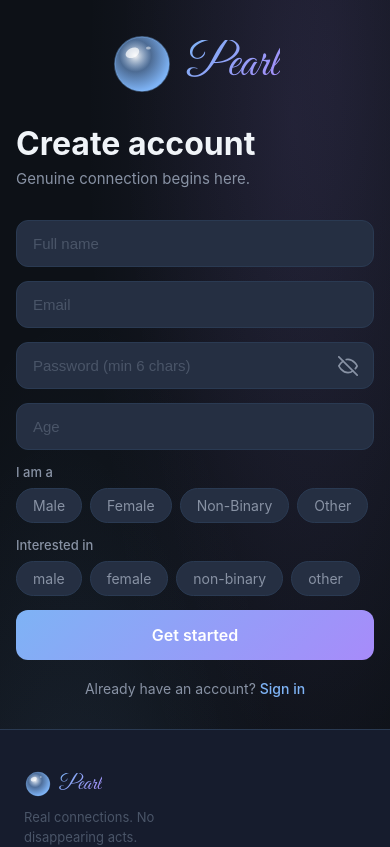
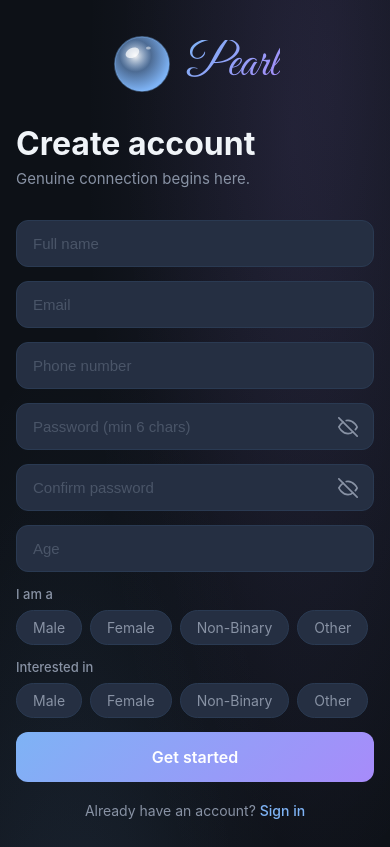
Before and after one commit to mmbower1/dating-app, a React (Vite) app: page /register in a window 390 px wide. Shown: the top 847 px of the page. Built offline with nearby package versions, Linux system fonts and the light colour scheme.

Commit message:
Add confirm password and phone number fields to register
- Frontend validates passwords match before submitting
- Both fields have eye toggle for password visibility
- Phone stored in User model, passed through auth controller

Co-Authored-By: Claude Sonnet 4.6 <noreply@anthropic.com>

```diff
--- a/src/pages/Register.tsx
+++ b/src/pages/Register.tsx
@@ -34,11 +34,14 @@ const Register = () => {
     name: '',
     email: '',
     password: '',
+    confirmPassword: '',
+    phone: '',
     age: '',
     gender: '',
     interestedIn: [] as string[],
   });
   const [showPassword, setShowPassword] = useState(false);
+  const [showConfirm, setShowConfirm] = useState(false);
   const [error, setError] = useState('');
   const [loading, setLoading] = useState(false);
 
@@ -53,11 +56,16 @@ const Register = () => {
   const handleSubmit = async (e: FormEvent) => {
     e.preventDefault();
     setError('');
+    if (form.password !== form.confirmPassword) {
+      setError('Passwords do not match');
+      return;
+    }
     if (!form.gender) { setError('Please select your gender'); return; }
     if (!form.interestedIn.length) { setError('Please select who you are interested in'); return; }
     setLoading(true);
     try {
-      await register({ ...form, age: Number(form.age) });
+      const { confirmPassword, ...rest } = form;
+      await register({ ...rest, age: Number(rest.age) });
       navigate('/');
     } catch {
       setError('Registration failed. Email may already be in use.');
@@ -90,6 +98,13 @@ const Register = () => {
               onChange={(e) => setForm({ ...form, email: e.target.value })}
               required
             />
+            <input
+              type="tel"
+              placeholder="Phone number"
+              value={form.phone}
+              onChange={(e) => setForm({ ...form, phone: e.target.value })}
+              required
+            />
             <div className="password-field">
               <input
                 type={showPassword ? 'text' : 'password'}
@@ -106,6 +121,24 @@ const Register = () => {
                 aria-label={showPassword ? 'Hide password' : 'Show password'}
               >
                 <EyeIcon open={showPassword} />
+              </button>
+            </div>
+            <div className="password-field">
+              <input
+                type={showConfirm ? 'text' : 'password'}
+                placeholder="Confirm password"
+                value={form.confirmPassword}
+                onChange={(e) => setForm({ ...form, confirmPassword: e.target.value })}
+                required
+                minLength={6}
+              />
+              <button
+                type="button"
+                className="password-toggle"
+                onClick={() => setShowConfirm((v) => !v)}
+                aria-label={showConfirm ? 'Hide password' : 'Show password'}
+              >
+                <EyeIcon open={showConfirm} />
               </button>
             </div>
             <input
@@ -138,7 +171,7 @@ const Register = () => {
                   className={`pill ${form.interestedIn.includes(g) ? 'active' : ''}`}
                   onClick={() => toggle(g)}
                 >
-                  {g}
+                  {GENDER_LABELS[g]}
                 </button>
               ))}
             </div>
```
Also changed, not shown: 2 other files (tests, documents, lock files or other folders).
